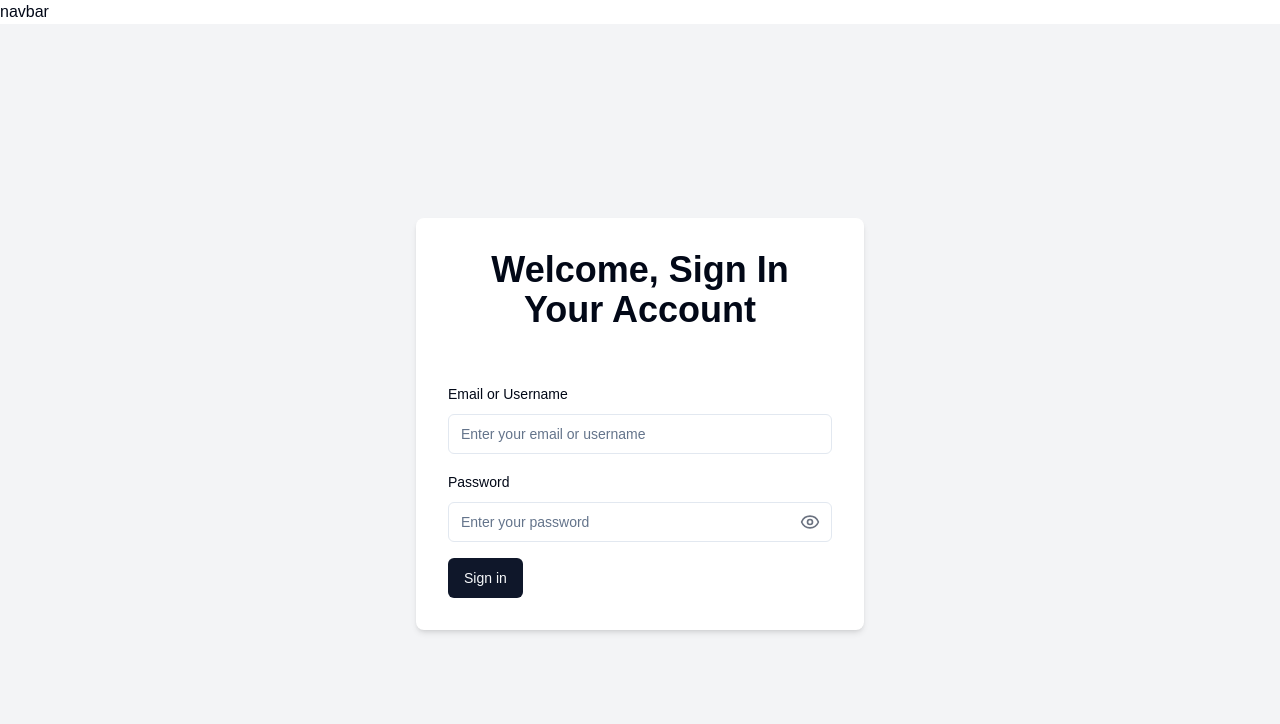
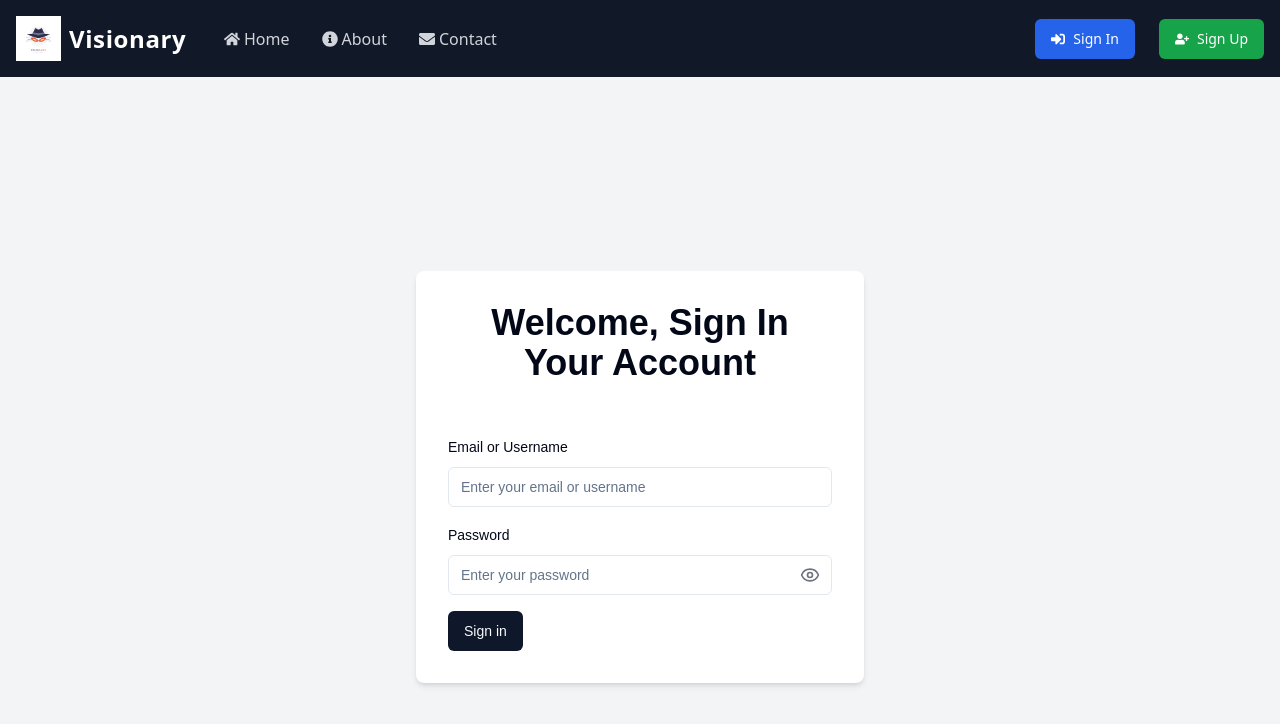
Before and after one commit to ahasan06/anonymous-reporting-portal-Nextjs, a Next.js app in the folder anonymous-reporting-portal/: page /sign-in in a window 1280 px wide. Shown: the top 724 px of the page. Built offline with nearby package versions, Linux system fonts and the light colour scheme; no server answers.

Commit message:
handle user and admin navigation with mobile responsive

```diff
--- a/anonymous-reporting-portal/package.json
+++ b/anonymous-reporting-portal/package.json
@@ -28,6 +28,7 @@
     "react-email": "^1.10.1",
     "react-hook-form": "^7.53.0",
     "react-hot-toast": "^2.4.1",
+    "react-icons": "^5.3.0",
     "resend": "^4.0.0",
     "tailwind-merge": "^2.5.2",
     "tailwindcss-animate": "^1.0.7",
--- a/anonymous-reporting-portal/src/app/api/sign-up/route.js
+++ b/anonymous-reporting-portal/src/app/api/sign-up/route.js
@@ -118,14 +118,14 @@ export async function POST(request) {
             console.log("New user created:", savedUser);
 
             //8. Send verification email
-            const emailResponse = await sendVerificationEmail(email, username, verifyCode)
-            console.log("Email response:", emailResponse);
-            if (!emailResponse.success) {
-                return NextResponse.json({
-                    success: false,
-                    message: emailResponse.message,
-                }, { status: 500 });
-            }
+            // const emailResponse = await sendVerificationEmail(email, username, verifyCode)
+            // console.log("Email response:", emailResponse);
+            // if (!emailResponse.success) {
+            //     return NextResponse.json({
+            //         success: false,
+            //         message: emailResponse.message,
+            //     }, { status: 500 });
+            // }
 
             return NextResponse.json({
                 success: true,
--- a/anonymous-reporting-portal/src/components/Navbar.jsx
+++ b/anonymous-reporting-portal/src/components/Navbar.jsx
@@ -1,11 +1,204 @@
-import React from 'react'
+'use client'
+import React, { useState } from 'react';
+import { FaBars, FaTimes, FaHome, FaInfoCircle, FaEnvelope, FaSignInAlt, FaUserPlus } from 'react-icons/fa';  // Adding icons for links
+import Image from 'next/image';
+import logo from '../../public/logo.jpg';
+import { Button } from './ui/button';
+import { useSession } from 'next-auth/react';
+import { signOut } from 'next-auth/react';
+import { Loader2 } from 'lucide-react';
+import Link from 'next/link';
 
 function Navbar() {
+  const [isOpen, setIsOpen] = useState(false);
+  const [loading, setLoading] = useState(false);
+  const { data: session } = useSession();
+  const user = session?.user;
+  const role = session?.user?.role;
+
+  const toggleMenu = () => {
+    setIsOpen(!isOpen);
+  };
+
+  const handleSignInClick = () => {
+    setLoading(true);
+  };
+
   return (
-    <div>
-      navbar
-    </div>
-  )
+    <nav className="bg-gray-900 p-4 shadow-lg font-sans">
+      <div className="container mx-auto flex items-center justify-between">
+        {/* Logo */}
+        <div className="flex items-center space-x-2">
+          <Image src={logo} alt="Website Logo" width={45} height={45} />
+          <h1 className="text-white text-2xl font-semibold tracking-wide">Visionary</h1>
+        </div>
+
+        {/* Hamburger Menu for Mobile */}
+        <div className="md:hidden">
+          <button onClick={toggleMenu} className="text-white focus:outline-none">
+            {isOpen ? <FaTimes size={24} /> : <FaBars size={24} />}
+          </button>
+        </div>
+
+        {/* Desktop Navigation */}
+        <div className="hidden md:flex items-center justify-between w-5/6">
+          {/* Left side navigation */}
+          <div className="text-gray-300 flex items-center space-x-8">
+            <Link href="/" className="flex items-center hover:text-white transition duration-300">
+              <FaHome className="mr-1" /> Home
+            </Link>
+            <Link href="/about" className="flex items-center hover:text-white transition duration-300">
+              <FaInfoCircle className="mr-1" /> About
+            </Link>
+            <Link href="/contact" className="flex items-center hover:text-white transition duration-300">
+              <FaEnvelope className="mr-1" /> Contact
+            </Link>
+          </div>
+          {/* user navigation*/}
+          <div className="flex items-center space-x-6">
+          {
+            role ==='user'&&(
+            <>
+            <Link href="/submit-report" className="text-white hover:text-gray-400">
+              Submit a Report
+            </Link>
+            <Link href="/track-report" className="text-white hover:text-gray-400">
+              Track Report
+            </Link>
+            <Link href="/communicate-admin" className="text-white hover:text-gray-400">
+              Admin Communication
+            </Link>
+              </>
+            )
+          }
+          {
+            role ==='admin'&&(
+            <>
+            <Link href="/manage-reports" className="text-white hover:text-gray-400">
+              Manage Reports
+            </Link>
+            <Link href="/reply-report" className="text-white hover:text-gray-400">
+              Reply to Reports
+            </Link>
+            <Link href="/user-management" className="text-white hover:text-gray-400">
+              User Management
+            </Link>
+              </>
+            )
+          }
+            {/* Login/Signup Section */}
+            {session ? (
+              <>
+                <span className="text-gray-300 text-sm italic">
+                  Hello, {user?.username || user?.email}
+                </span>
+                <Button
+                  onClick={() => signOut()}
+                  className="bg-red-600 text-white px-4 py-2 rounded-md hover:bg-red-700 transition duration-300"
+                >
+                  Logout
+                </Button>
+              </>
+            ) : (
+              <>
+                <Link href="/sign-in">
+                  <Button
+                    onClick={handleSignInClick}
+                    className="flex items-center bg-blue-600 text-white px-4 py-2 rounded-md hover:bg-blue-700 transition duration-300"
+                  >
+                    {loading ? (
+                      <Loader2 className="mr-2 h-4 w-4 animate-spin" />
+                    ) : (
+                      <FaSignInAlt className="mr-2" />
+                    )}
+                    Sign In
+                  </Button>
+                </Link>
+                <Link href="/sign-up">
+                  <Button
+                    className="flex items-center bg-green-600 text-white px-4 py-2 rounded-md hover:bg-green-700 transition duration-300"
+                  >
+                    <FaUserPlus className="mr-2" />
+                    Sign Up
+                  </Button>
+                </Link>
+              </>
+            )}
+          </div>
+        </div>
+      </div>
+
+      {/* Mobile Navigation Menu */}
+      {isOpen && (
+        <div className="relative md:hidden mt-4 space-y-4 bg-gray-800 text-white p-4 rounded-md shadow-lg">
+          <div className="absolute right-5">
+            <p className="text-sm italic text-slate-300">
+
+              <span className="pr-2">{user?.role}</span>
+
+              {
+
+                user?.username || user?.email
+              }
+
+            </p>
+          </div>
+          <div>
+
+            <Link href="/" className="flex items-center px-4 py-2 hover:bg-gray-700 rounded-md">
+              <FaHome className="mr-2" /> Home
+            </Link>
+            <Link href="/about" className="flex items-center px-4 py-2 hover:bg-gray-700 rounded-md">
+              <FaInfoCircle className="mr-2" /> About
+            </Link>
+            <Link href="/contact" className="flex items-center px-4 py-2 hover:bg-gray-700 rounded-md">
+              <FaEnvelope className="mr-2" /> Contact
+            </Link>
+            <Link href="/submit-report" className="flex items-center px-4 py-2 hover:bg-gray-700 rounded-md">
+              Submit a Report
+            </Link>
+            <Link href="/track-report" className="flex items-center px-4 py-2 hover:bg-gray-700 rounded-md">
+              Track Report
+            </Link>
+            <Link href="/communicate-admin" className="flex items-center px-4 py-2 hover:bg-gray-700 rounded-md">
+              Admin Communication
+            </Link>
+            {session ? (
+              <Button
+                onClick={() => signOut()}
+                className="w-full bg-red-600 text-white px-4 py-2 rounded-md hover:bg-red-700"
+              >
+
+                Logout
+              </Button>
+            ) : (
+              <div className=" flex flex-col gap-5">
+                <Link href="/sign-in">
+                  <Button
+                    onClick={handleSignInClick}
+                    className="w-full flex items-center bg-blue-600 text-white px-4 py-2 rounded-md hover:bg-blue-700"
+                  >
+                    {loading ? (
+                      <Loader2 className="mr-2 h-4 w-4 animate-spin" />
+                    ) : (
+                      <FaSignInAlt className="mr-2" />
+                    )}
+                    Sign In
+                  </Button>
+                </Link>
+                <Link href="/sign-up">
+                  <Button className="w-full flex items-center bg-green-600 text-white px-4 py-2 rounded-md hover:bg-green-700">
+                    <FaUserPlus className="mr-2" />
+                    Sign Up
+                  </Button>
+                </Link>
+              </div>
+            )}
+          </div>
+        </div>
+      )}
+    </nav>
+  );
 }
 
-export default Navbar
+export default Navbar;
```
Also changed, not shown: anonymous-reporting-portal/src/app/(auth)/sign-in/page.jsx (+9 -9 lines), anonymous-reporting-portal/public/logo.jpg (added), 1 other file (tests, documents, lock files or other folders).
